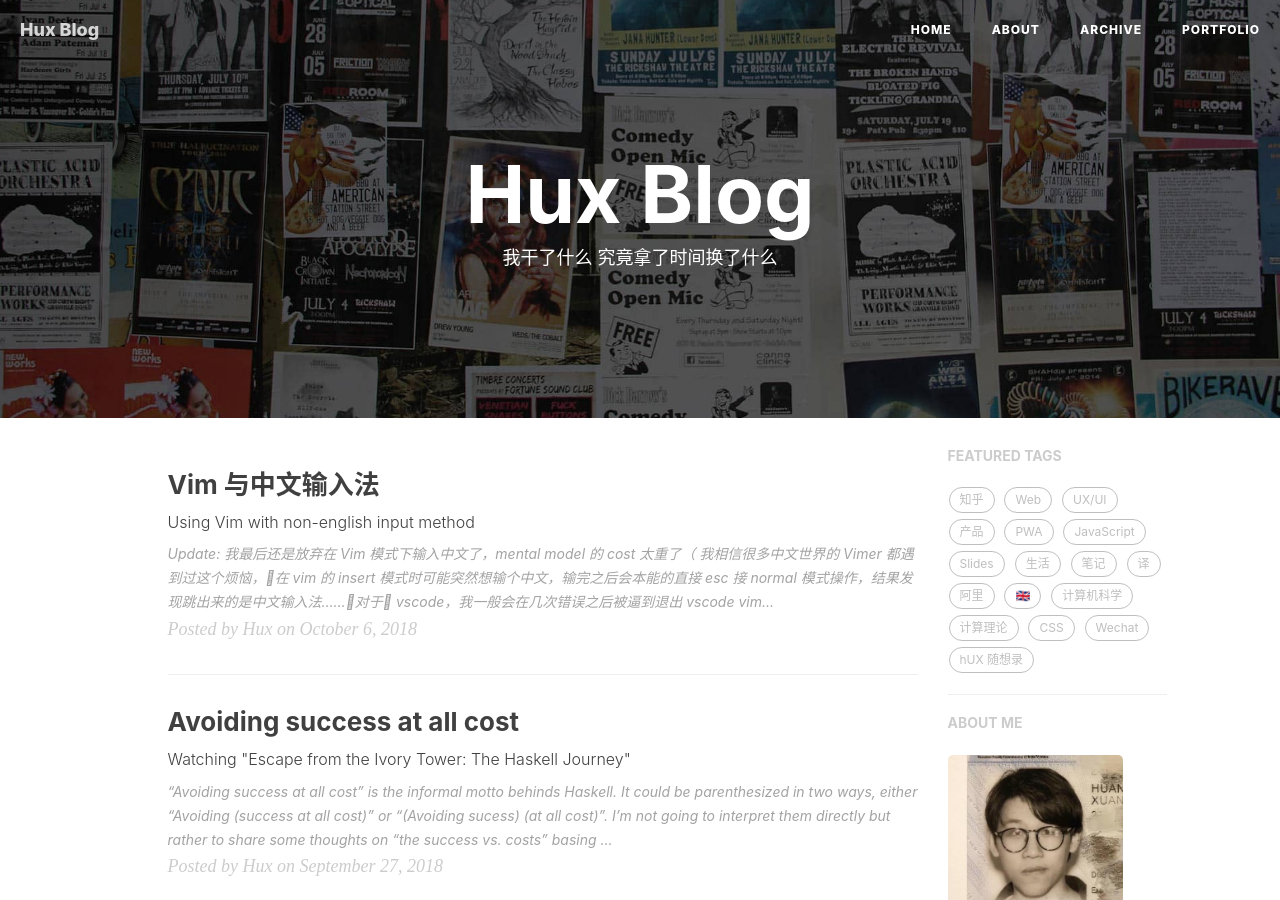
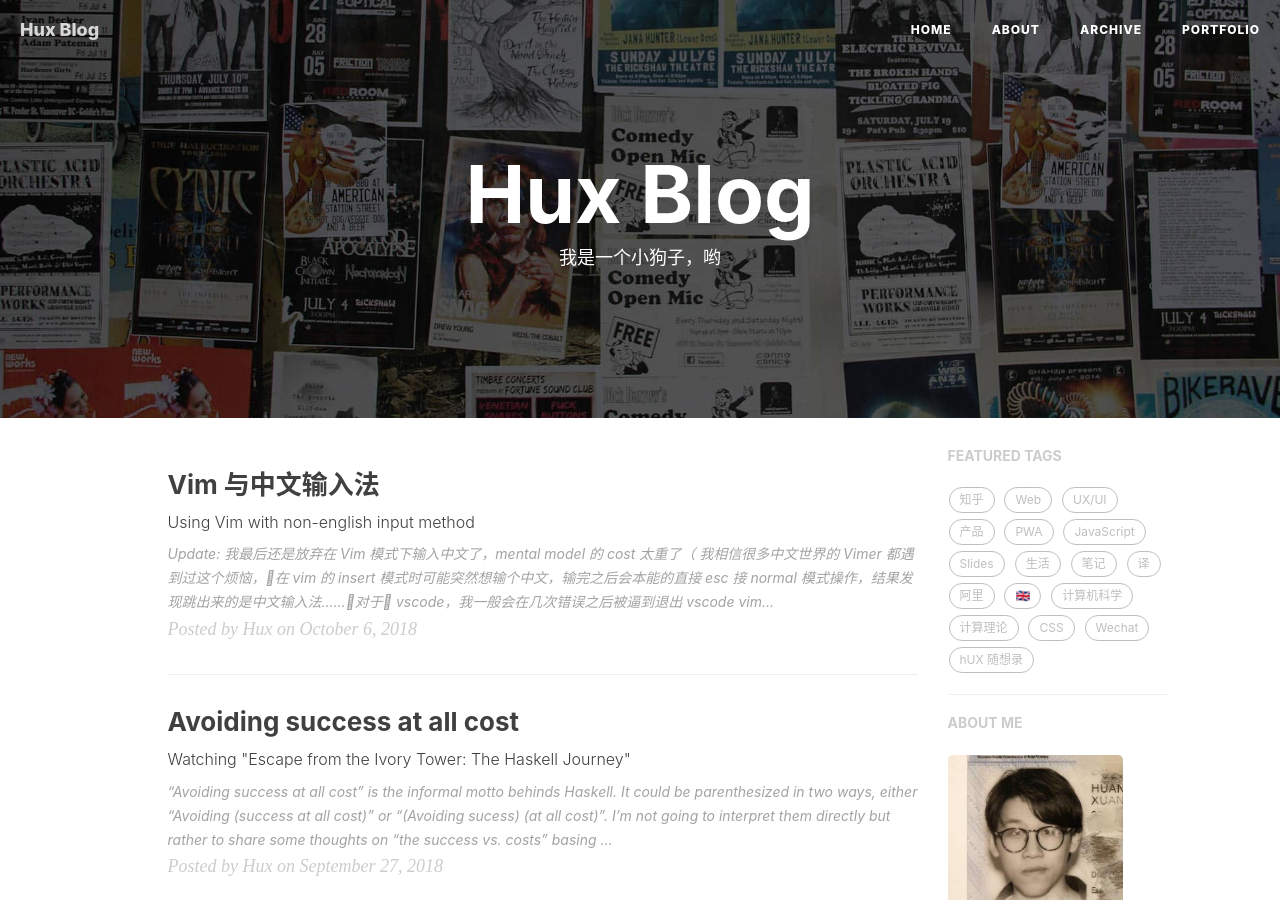
Before and after one commit to gaoyueiris/gaoyueiris.github.io, a Jekyll site: the page built from index.html, in a window 1280 px wide and 900 px high. Built offline with Jekyll 4.4.1, drawn with Linux system fonts in a browser that asks for light colours; nearby versions of some CDN libraries; the list of posts is cut into pages by our own code; comment, search, counter and statistics services are not loaded.

Commit message:
showcase customizable

```diff
--- a/index.html
+++ b/index.html
@@ -1,6 +1,6 @@
 ---
 layout: page
-description: "我干了什么 究竟拿了时间换了什么"
+description: "我是一个小狗子，哟"
 ---
 
 {% for post in paginator.posts %}
```
